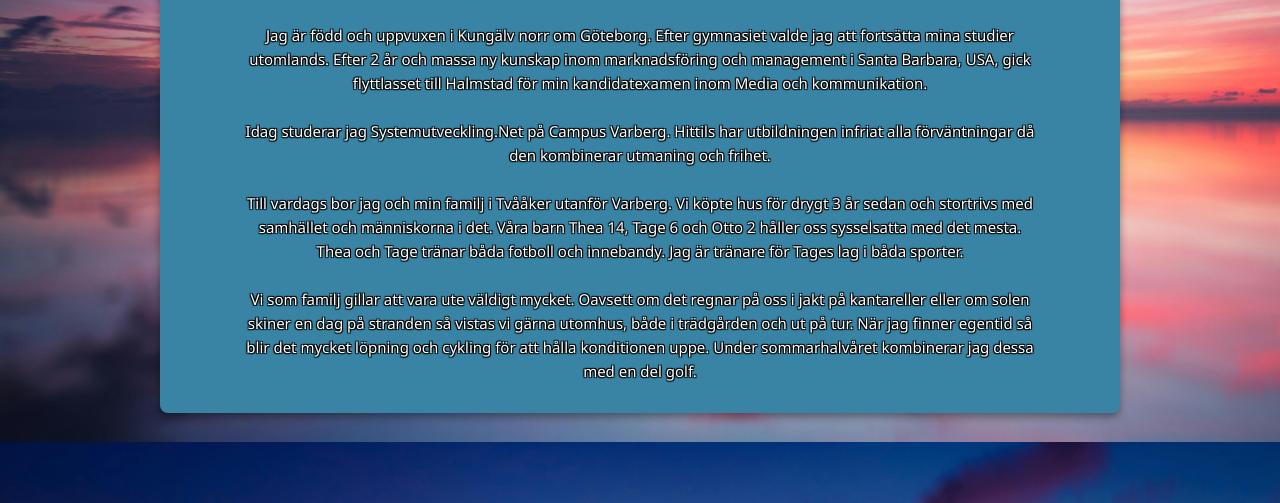
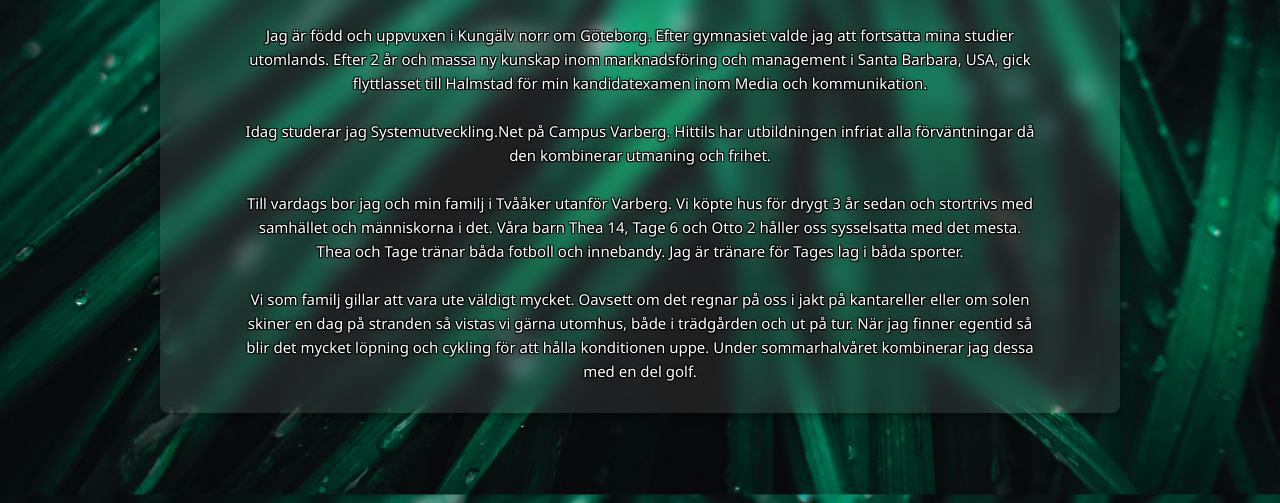
Before and after one commit to JohanHanssonSUT24/Website_Resume, a plain HTML site: page Labb1_CV/om mig.html in a window 1280 px wide. Shown: the part 358-861 px from the top of the page. Drawn offline with Linux system fonts and the light colour scheme; a web font is replaced by a local one.

Commit message:
Done with logic and style

```diff
--- a/Labb1_CV/Stylesheet.css
+++ b/Labb1_CV/Stylesheet.css
@@ -274,7 +274,8 @@ p {
   cursor: pointer;
 }
 .about-me-box {
-  background: rgb(57, 132, 164);
+  background-color: rgba(237, 225, 225, 0.1);
+  backdrop-filter: blur(10px);
   padding: 20px;
   border-radius: 8px;
   -webkit-border-radius: 8px;
--- a/Labb1_CV/om mig.html
+++ b/Labb1_CV/om mig.html
@@ -8,7 +8,7 @@
   </head>
   <body
     style="
-      background-image: url('./Img/pexels-jplenio-2850287.jpg');
+      background-image: url('./Img/pexels-vojta-kovarik-388639-1275415.jpg');
       background-size: cover;
       background-position: center;
       background-attachment: fixed;
```
